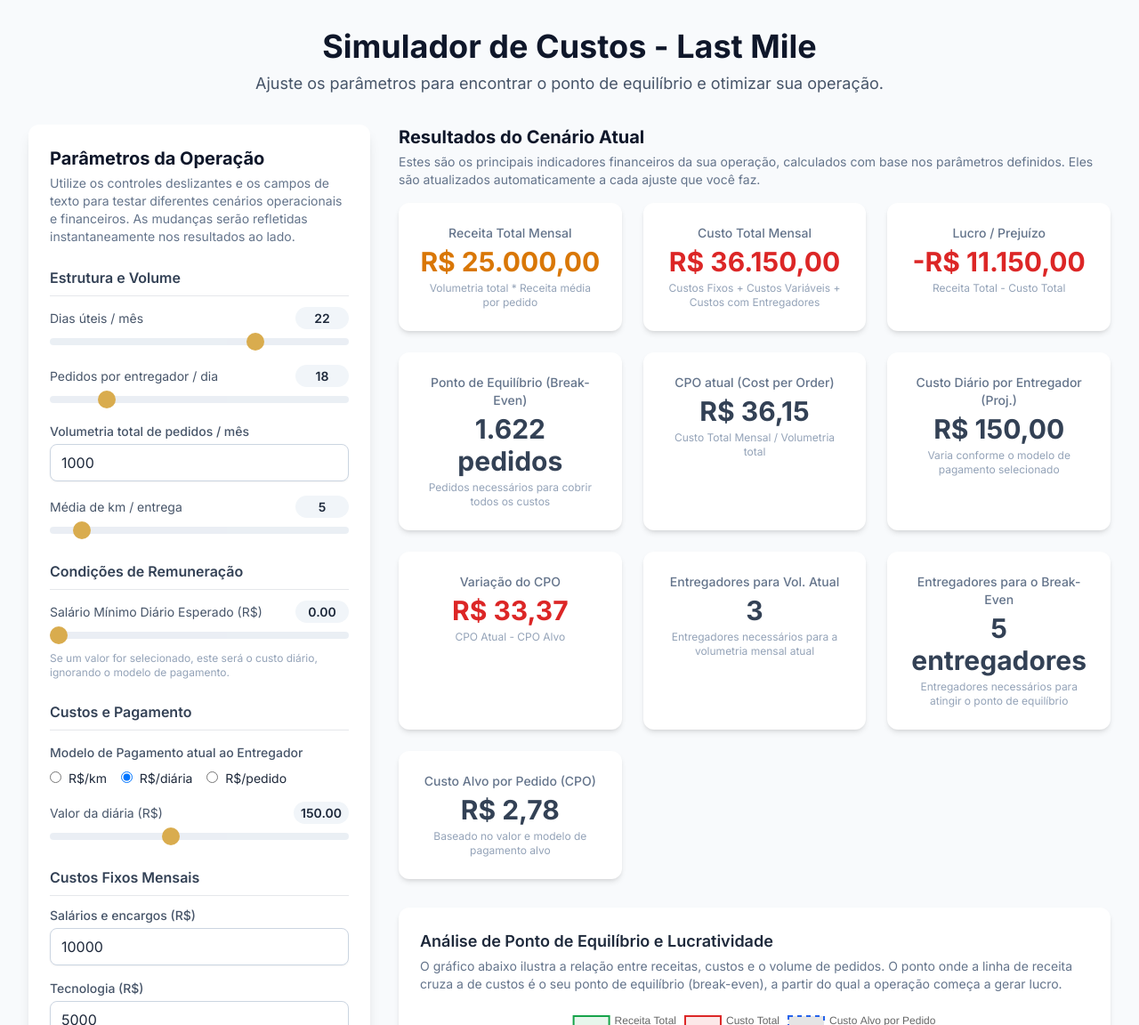
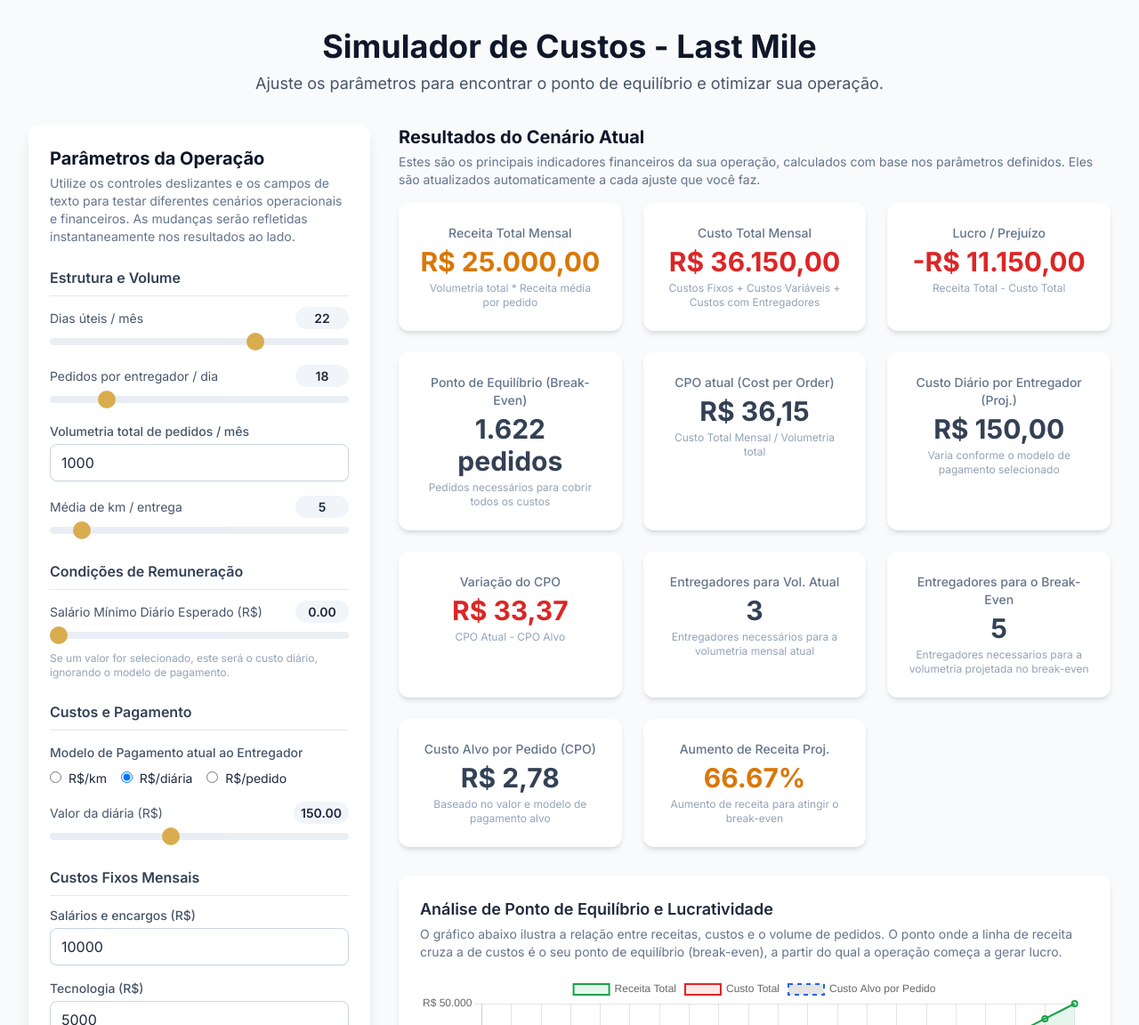
Before and after one commit to brunoduarte-ops/Simulador-Custos-Last-Mile, a plain HTML site: page index.html in a window 1280 px wide. Shown: the top 1152 px of the page at 89% size. Drawn offline with nearby package versions, Linux system fonts and the light colour scheme.

Commit message:
Update index.html

```diff
--- a/index.html
+++ b/index.html
@@ -279,12 +279,17 @@
                         <div class="kpi-card text-center">
                             <h4 class="text-sm font-medium text-slate-500">Entregadores para o Break-Even</h4>
                             <p id="entregadoresBEP" class="text-2xl md:text-3xl font-bold text-slate-700 mt-1">N/A</p>
-                            <p class="text-xs text-slate-400 mt-1">Entregadores necessários para atingir o ponto de equilíbrio</p>
+                            <p class="text-xs text-slate-400 mt-1">Entregadores necessarios para a volumetria projetada no break-even</p>
                         </div>
                         <div class="kpi-card text-center">
                             <h4 class="text-sm font-medium text-slate-500">Custo Alvo por Pedido (CPO)</h4>
                             <p id="custoAlvoPorPedido" class="text-2xl md:text-3xl font-bold text-slate-700 mt-1">R$ 0,00</p>
                             <p class="text-xs text-slate-400 mt-1">Baseado no valor e modelo de pagamento alvo</p>
+                        </div>
+                        <div class="kpi-card text-center">
+                            <h4 class="text-sm font-medium text-slate-500">Aumento de Receita Proj.</h4>
+                            <p id="aumentoReceita" class="text-2xl md:text-3xl font-bold text-amber-600 mt-1">0%</p>
+                            <p class="text-xs text-slate-400 mt-1">Aumento de receita para atingir o break-even</p>
                         </div>
                     </div>
                 </div>
@@ -343,7 +348,8 @@
                 custoAlvoPorPedido: document.getElementById('custoAlvoPorPedido'),
                 variacaoCPO: document.getElementById('variacaoCPO'),
                 entregadoresAtuais: document.getElementById('entregadoresAtuais'),
-                entregadoresBEP: document.getElementById('entregadoresBEP')
+                entregadoresBEP: document.getElementById('entregadoresBEP'),
+                aumentoReceita: document.getElementById('aumentoReceita')
             };
 
             const paymentModelRadios = document.getElementsByName('paymentModel');
@@ -547,16 +553,21 @@
                 if (vals.salarioMinimoDiarioSlider > 0) {
                      custoAlvoPorPedido = vals.salarioMinimoDiarioSlider / vals.pedidosPorEntregador;
                 } else {
-                     custoAlvoPorPedido = vals.custoAlvoSlider / vals.pedidosPorEntregador;
+                     if (document.querySelector('input[name="targetModel"]:checked').value === 'km') {
+                        custoAlvoPorPedido = vals.custoAlvoSlider * vals.kmPorEntrega;
+                     } else if (document.querySelector('input[name="targetModel"]:checked').value === 'diaria') {
+                         custoAlvoPorPedido = vals.custoAlvoSlider / vals.pedidosPorEntregador;
+                     } else if (document.querySelector('input[name="targetModel"]:checked').value === 'pedido') {
+                         custoAlvoPorPedido = vals.custoAlvoSlider;
+                     }
                 }
-
 
                 const variacaoCPO = custoPorPedido - custoAlvoPorPedido;
 
                 // Cálculo do Ponto de Equilíbrio (Break-Even)
                 const totalVariableCostPerOrder = vals.custoVariavelPedido + variavelCustoMotoboy;
                 const unitMargin = receitaPorPedido - totalVariableCostPerOrder;
-                let breakEvenPoint = "N/A";
+                let breakEvenPoint = "Não há BEP";
                 let entregadoresParaBEP = "N/A";
 
                 if (unitMargin > 0) {
@@ -565,9 +576,12 @@
                     entregadoresParaBEP = Math.ceil(breakEvenPoint / dailyCapacityBEP);
                 } else {
                     breakEvenPoint = "Não há BEP"
-                    entregadoresParaBEP = "N/A"
                 }
 
+                let aumentoPercentualReceita = "N/A";
+                if (entregadoresNecessariosAtualmente > 0 && typeof entregadoresParaBEP === 'number' && entregadoresParaBEP > 0) {
+                    aumentoPercentualReceita = ((entregadoresParaBEP / entregadoresNecessariosAtualmente) - 1) * 100;
+                }
 
                 outputs.receitaTotal.textContent = formatCurrency(receitaTotal);
                 outputs.custoTotal.textContent = formatCurrency(custoTotal);
@@ -583,7 +597,9 @@
                 outputs.variacaoCPO.classList.toggle('text-red-600', variacaoCPO > 0);
 
                 outputs.entregadoresAtuais.textContent = formatNumber(entregadoresNecessariosAtualmente);
-                outputs.entregadoresBEP.textContent = typeof entregadoresParaBEP === 'number' ? formatNumber(entregadoresParaBEP) + ' entregadores' : entregadoresParaBEP;
+                outputs.entregadoresBEP.textContent = typeof entregadoresParaBEP === 'number' ? formatNumber(entregadoresParaBEP) : entregadoresParaBEP;
+                outputs.aumentoReceita.textContent = typeof aumentoPercentualReceita === 'number' ? aumentoPercentualReceita.toFixed(2) + '%' : aumentoPercentualReceita;
+
 
                 updateChart(volumetriaTotal, receitaPorPedido, custoFixoBase, totalVariableCostPerOrder, custoAlvoPorPedido);
             }
```
